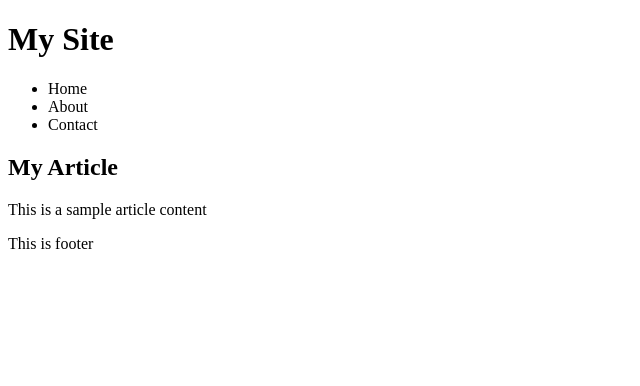
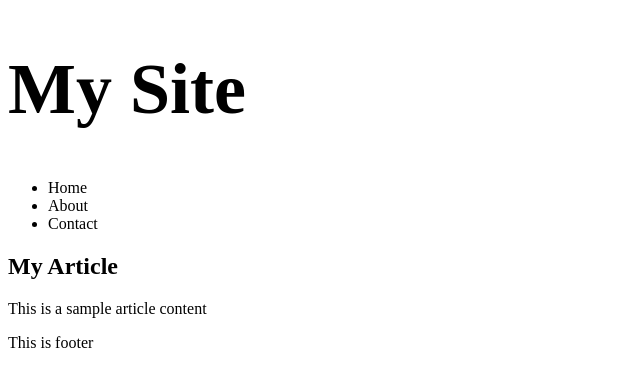
Before and after one commit to ohrainier/HTML5_Basics, a plain HTML site: page index.html in a window 1280 px wide. Shown: the whole page, without its empty margins (0-640 px from the left). Drawn offline with Linux system fonts and the light colour scheme.

Commit message:
added style.css

```diff
--- /dev/null
+++ b/css/style.css
@@ -0,0 +1,5 @@
+header {
+	display: block;
+    font-size: 36px;
+    font-weight: bold;
+}
--- a/index.html
+++ b/index.html
@@ -3,6 +3,9 @@
 <head>
 <meta charset="utf-8">
 <title>HTML5 page title</title>
+
+<link rel="stylesheet" href="css/style.css" type="text/css" />
+
 </head>
 <body>
 	<header>
```
